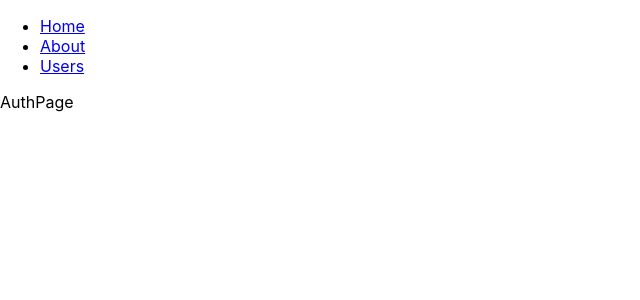
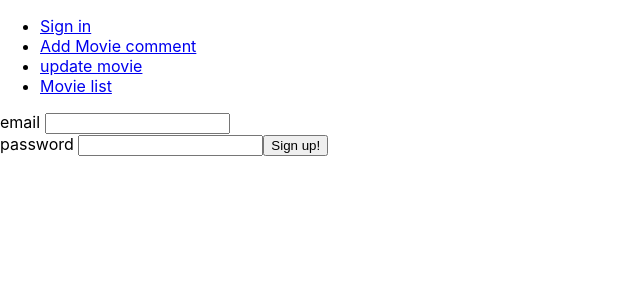
Before and after one commit to PCN23/fromScratchCRUD, a React (Create React App) app: page / in a window 1280 px wide. Shown: the top 300 px of the page, without its empty margins (0-640 px from the left). Built offline with nearby package versions, Linux system fonts and the light colour scheme.

Commit message:
adding form

```diff
--- a/src/App.js
+++ b/src/App.js
@@ -8,6 +8,7 @@ import {
 import DetailPage from './DetailPage';
 import ListPage from './ListPage';
 import AuthPage from './AuthPage';
+import UpdatePage from './UpdatePage';
 import CreatePage from './CreatePage';
 
 
@@ -18,13 +19,16 @@ export default function App() {
         <nav>
           <ul>
             <li>
-              <Link to="/">Home</Link>
+              <Link to="/">Sign in</Link>
             </li>
             <li>
-              <Link to="/about">About</Link>
+              <Link to="/create">Add Movie comment</Link>
             </li>
             <li>
-              <Link to="/users">Users</Link>
+              <Link to="/movie/1">update movie</Link>
+            </li>
+            <li>
+              <Link to="/movies">Movie list</Link>
             </li>
           </ul>
         </nav>
@@ -32,14 +36,14 @@ export default function App() {
         {/* A <Switch> looks through its children <Route>s and
             renders the first one that matches the current URL. */}
         <Switch>
-          <Route path="/">
+          <Route exact path="/">
             <AuthPage />
           </Route>
-          <Route path="/movies">
+          <Route exact path="/movies">
             <ListPage />
           </Route>
-          <Route path="/create">
-            <CreatePage />
+          <Route exact path="/create/id">
+            <UpdatePage />
           </Route>
         </Switch>
       </div>
--- a/src/AuthPage.js
+++ b/src/AuthPage.js
@@ -2,6 +2,18 @@ import React from 'react';
 
 export default function AuthPage() {
   return (
-    <div>AuthPage</div>
+    <div>
+      <form>
+        <lable> email <input type="email"/>
+        </lable>
+      </form>
+      <form>
+        <lable> password <input type="password"/>
+        </lable>
+        <button>Sign up!</button>
+      </form>
+
+
+    </div>
   );
 }
```
